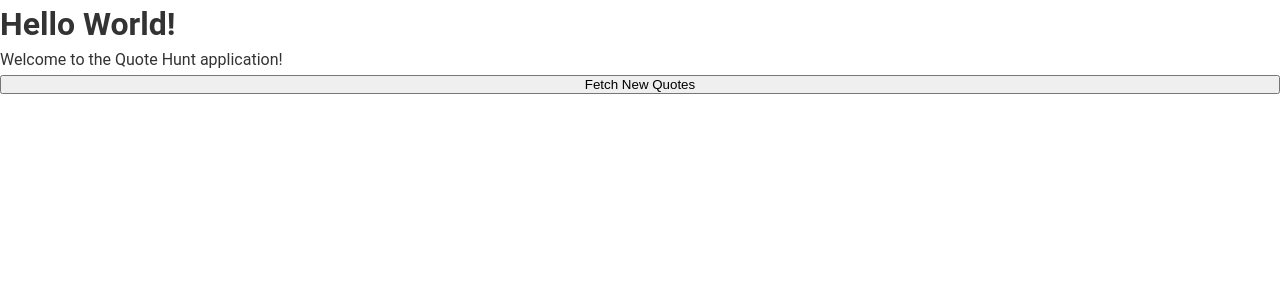
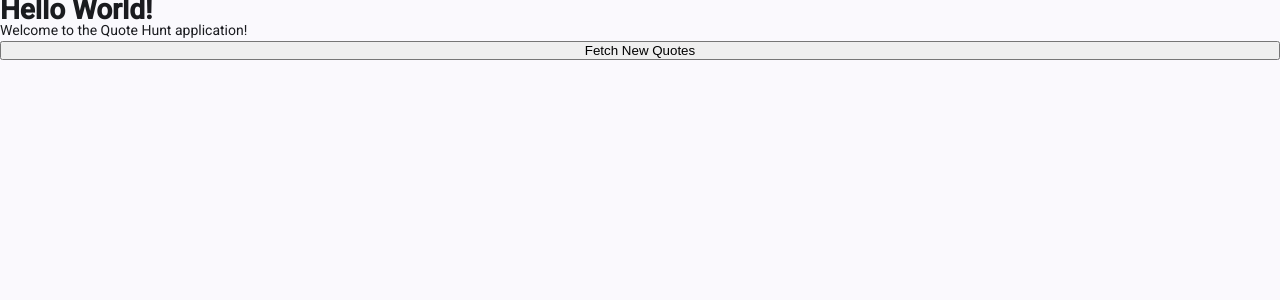
Before and after one commit to M4S1N/QuoteHunt, an Angular app in the folder QuoteHuntWebSite/: page / in a window 1280 px wide. Shown: the top 300 px of the page. Built offline with nearby package versions, Linux system fonts and the light colour scheme.

Commit message:
FRONT-001/Add SnackBar

```diff
--- a/QuoteHuntWebSite/package.json
+++ b/QuoteHuntWebSite/package.json
@@ -20,10 +20,12 @@
   },
   "private": true,
   "dependencies": {
+    "@angular/cdk": "^20.1.5",
     "@angular/common": "^20.1.0",
     "@angular/compiler": "^20.1.0",
     "@angular/core": "^20.1.0",
     "@angular/forms": "^20.1.0",
+    "@angular/material": "^20.1.5",
     "@angular/platform-browser": "^20.1.0",
     "@angular/router": "^20.1.0",
     "rxjs": "~7.8.0",
--- a/QuoteHuntWebSite/src/app/modules/quote/services/quote.service.ts
+++ b/QuoteHuntWebSite/src/app/modules/quote/services/quote.service.ts
@@ -3,15 +3,20 @@
 import { UrlService } from "app/config/api-url";
 import { Quote } from "@shared/models/quote.model";
 import { catchError, map, Observable, tap } from "rxjs";
+import { MatSnackBar } from "@angular/material/snack-bar";
+import { environment } from "environments/environment";
 
 @Injectable({
   providedIn: "root"
 })
 export class QuoteService extends BaseService {
 
+  private readonly environment = environment
+
   constructor(
     injector: Injector,
-    private readonly urlService: UrlService
+    private readonly urlService: UrlService,
+    private readonly snackBar: MatSnackBar,
   ) {
     super(injector);
   }
@@ -21,9 +26,12 @@
       params.get("page")!.toString(),
       params.get("tag")!.toString()
     )).pipe(
-      map((response: any) => response as Quote[]),
+      map((response: any) => {
+        this.snackBar.open("Quotes fetched successfully!", "", { duration: this.environment.snackBarDuration });
+        return response as Quote[]
+      }),
       catchError(error => {
-        console.error("Error fetching quotes:", error);
+        this.snackBar.open("Failed to fetch quotes. Please try again.", error, { duration: this.environment.snackBarDuration });
         return [];
       })
     );
--- a/QuoteHuntWebSite/src/index.html
+++ b/QuoteHuntWebSite/src/index.html
@@ -6,6 +6,8 @@
   <base href="/">
   <meta name="viewport" content="width=device-width, initial-scale=1">
   <link rel="icon" type="image/x-icon" href="favicon.ico">
+  <link href="https://fonts.googleapis.com/css2?family=Roboto:wght@300;400;500&display=swap" rel="stylesheet">
+  <link href="https://fonts.googleapis.com/icon?family=Material+Icons" rel="stylesheet">
 </head>
 <body>
   <app-root></app-root>
--- a/QuoteHuntWebSite/src/styles.scss
+++ b/QuoteHuntWebSite/src/styles.scss
@@ -1,2 +1,40 @@
+
+// Include theming for Angular Material with `mat.theme()`.
+// This Sass mixin will define CSS variables that are used for styling Angular Material
+// components according to the Material 3 design spec.
+// Learn more about theming and how to use it for your application's
+// custom components at https://material.angular.dev/guide/theming
+@use '@angular/material' as mat;
+@use './styles/global';
+
+html {
+  @include mat.theme((
+    color: (
+      primary: mat.$azure-palette,
+      tertiary: mat.$blue-palette,
+    ),
+    typography: Roboto,
+    density: 0,
+  ));
+}
+
+body {
+  // Default the application to a light color theme. This can be changed to
+  // `dark` to enable the dark color theme, or to `light dark` to defer to the
+  // user's system settings.
+  color-scheme: light;
+
+  // Set a default background, font and text colors for the application using
+  // Angular Material's system-level CSS variables. Learn more about these
+  // variables at https://material.angular.dev/guide/system-variables
+  background-color: var(--mat-sys-surface);
+  color: var(--mat-sys-on-surface);
+  font: var(--mat-sys-body-medium);
+
+  // Reset the user agent margin.
+  margin: 0;
+}
 /* You can add global styles to this file, and also import other style files */
-@use './styles/global';
+
+html, body { height: 100%; }
+body { margin: 0; font-family: Roboto, "Helvetica Neue", sans-serif; }
```
Also changed, not shown: 1 other file (tests, documents, lock files or other folders).
